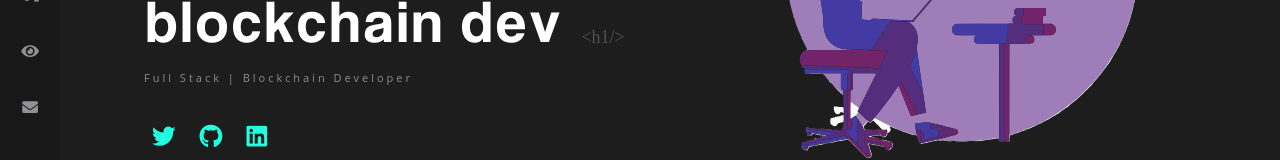
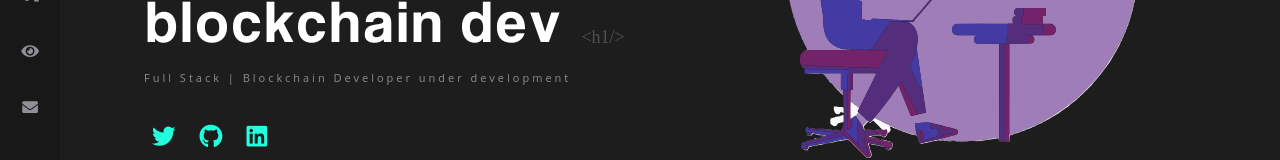
Before and after one commit to svskaushik/svskaushik.github.io, a React (Create React App) app: page / in a window 1280 px wide. Shown: the part 389-549 px from the top of the page. Built offline with nearby package versions, Linux system fonts and the light colour scheme; a web font is replaced by a local one.

Commit message:
project addition 2.3.1

```diff
--- a/src/components/Home.js
+++ b/src/components/Home.js
@@ -66,7 +66,7 @@ export default function Home() {
             <span className="blast">e</span>
             <span className="blast">v</span>
           </h1>
-          <h2>Full Stack | Blockchain Developer </h2>
+          <h2>Full Stack | Blockchain Developer under development </h2>
           <div className="icons">
             <a href="https://twitter.com/svs_kaushik" target="_blank" rel="noopener noreferrer">
               <i className="fab fa-twitter fa-3x"></i>
--- a/src/components/Skills.js
+++ b/src/components/Skills.js
@@ -34,9 +34,9 @@ export default function Skills() {
             The tech I'm familiar with:
             &nbsp;&nbsp; <b>Javascript &nbsp;|&nbsp; Solidity &nbsp;|&nbsp; Python  &nbsp;</b><br />
             <br />
-            &nbsp;&nbsp; • &nbsp;&nbsp; ReactJs | NextJs | Vue<br />
-            &nbsp;&nbsp; • &nbsp;&nbsp; NodeJs | TailwindCSS <br />
-            &nbsp;&nbsp; • &nbsp;&nbsp; Blockchain | Ethereum | Polygon | BSC<br />
+            &nbsp;&nbsp; • &nbsp;&nbsp; ReactJs | NextJs | The Graph<br />
+            &nbsp;&nbsp; • &nbsp;&nbsp; NodeJs | TailwindCSS | Moralis<br />
+            &nbsp;&nbsp; • &nbsp;&nbsp; Blockchain | Ethereum | Polygon | BSC | AVAX<br />
             &nbsp;&nbsp; • &nbsp;&nbsp; EVM based development | NFTs | Smart Contracts<br />
             &nbsp;&nbsp; • &nbsp;&nbsp; Spline3D | Image Processing<br />
             <br />
```
